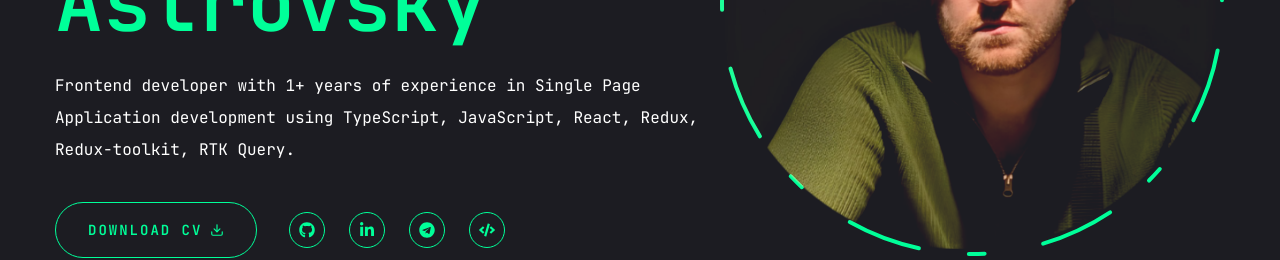
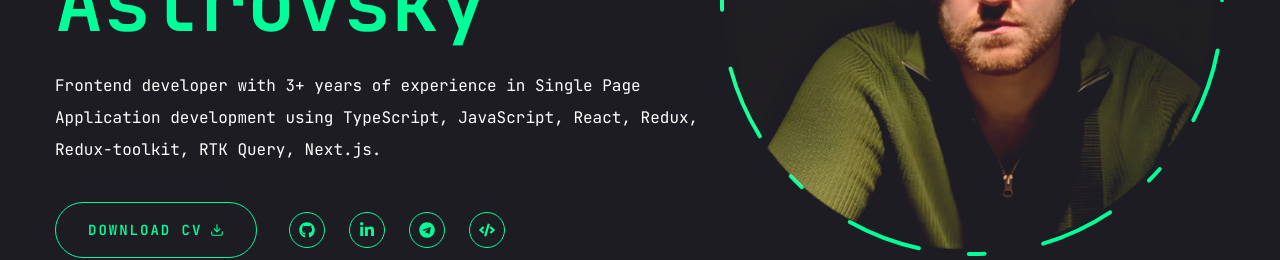
Before and after one commit to ChriZzo2/Portfilio, a Next.js app: page / in a window 1280 px wide. Shown: the part 422-682 px from the top of the page. Built offline with nearby package versions, Linux system fonts and the light colour scheme.

Commit message:
Refactor

```diff
--- a/app/page.tsx
+++ b/app/page.tsx
@@ -17,9 +17,9 @@ const Home = () => {
                         <h1 className="h1 mb-6">
                             Hello I`m <br/> <span className="text-accent">Artsiom Astrovsky</span>
                         </h1>
-                        <p className="max-m-[500px] mb-9 text-white/500">Frontend developer with 1+ years of experience
+                        <p className="max-m-[500px] mb-9 text-white/500">Frontend developer with 3+ years of experience
                             in Single Page Application development using
-                            TypeScript, JavaScript, React, Redux, Redux-toolkit, RTK Query.</p>
+                            TypeScript, JavaScript, React, Redux, Redux-toolkit, RTK Query, Next.js.</p>
                         <div className="flex flex-col xl:flex-row items-center gap-8">
                             <DownloadButton/>
                             <div className="mb-8 xl:mb-0">
```
